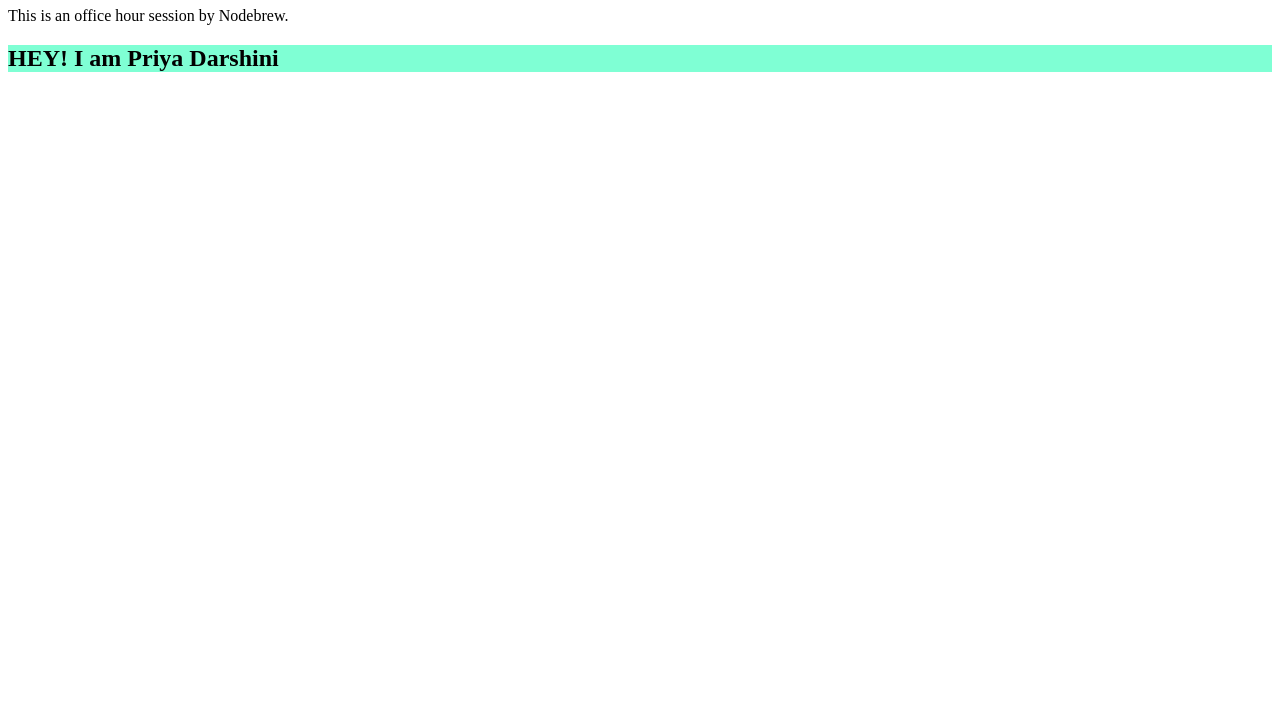
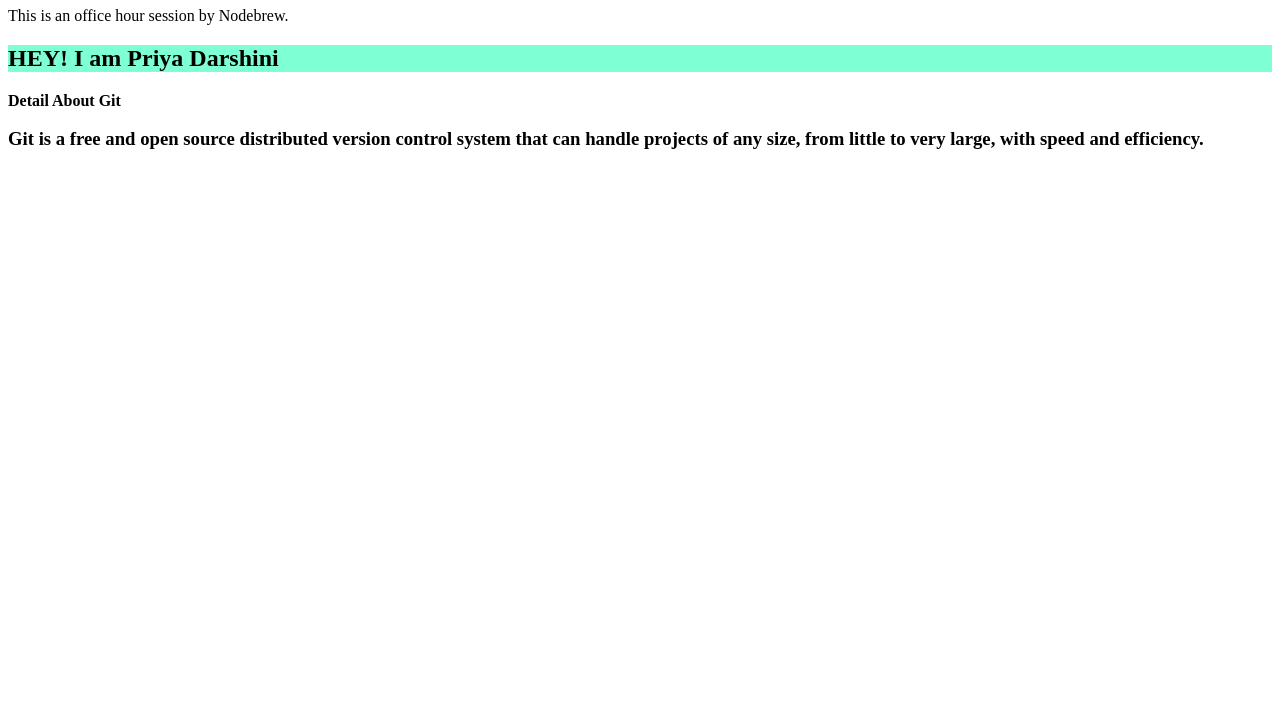
Before and after one commit to nodebrewhq/brew-bridge, a plain HTML site: page index.html in a window 1280 px wide. Shown: the part 73-800 px from the top of the page. Drawn offline with Linux system fonts and the light colour scheme.

Commit message:
git details
git details

```diff
--- a/index.html
+++ b/index.html
@@ -10,5 +10,7 @@
     <h1>Welcome to the Office Hour Session</h1>
     <p>This is an office hour session by Nodebrew.</p>
     <h2>HEY! I am Priya Darshini </h2>
+    <b>Detail About Git</b>
+    <h3>Git is a free and open source distributed version control system that can handle projects of any size, from little to very large, with speed and efficiency.</h3>
 </body>
 </html>
```
